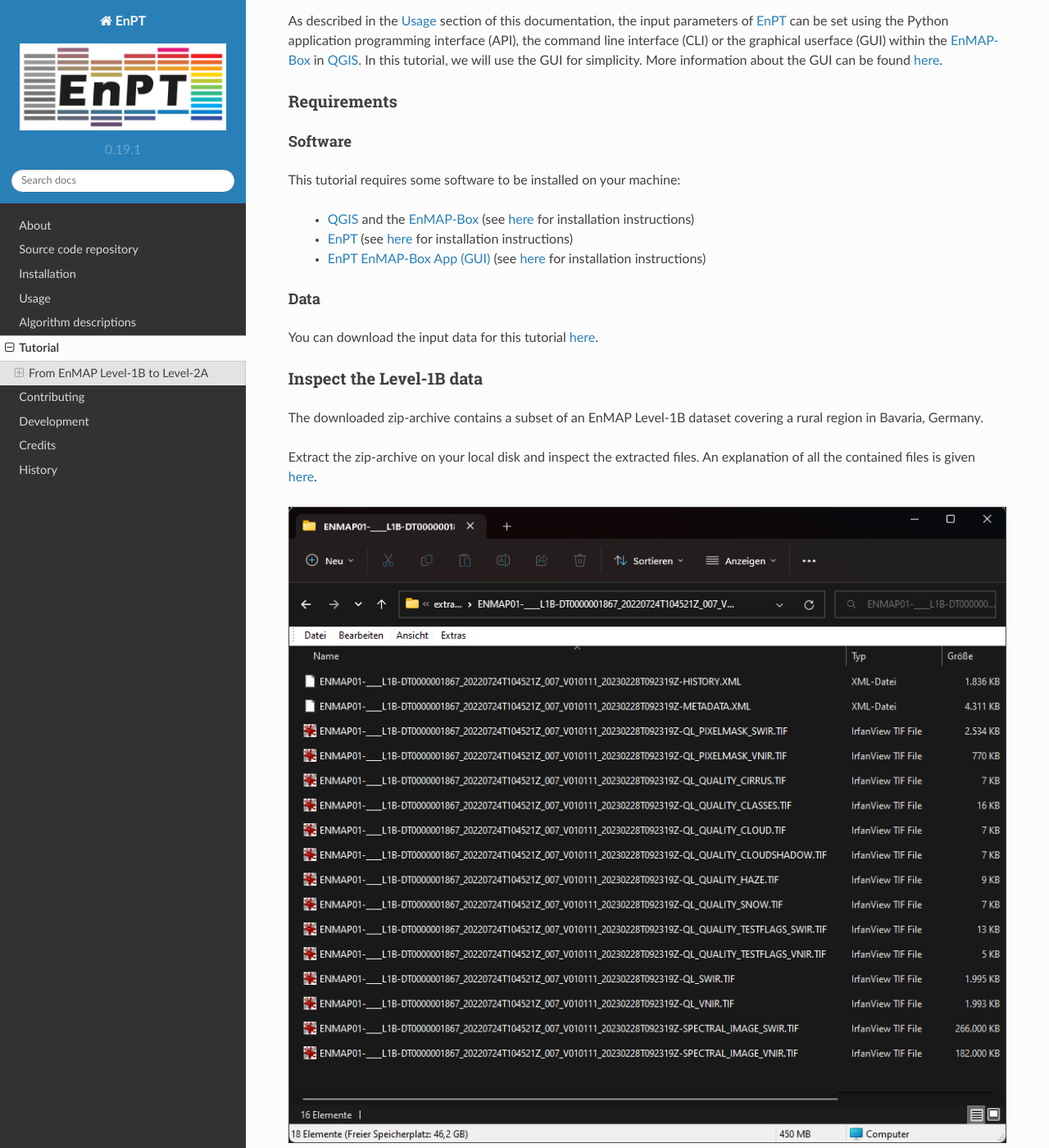
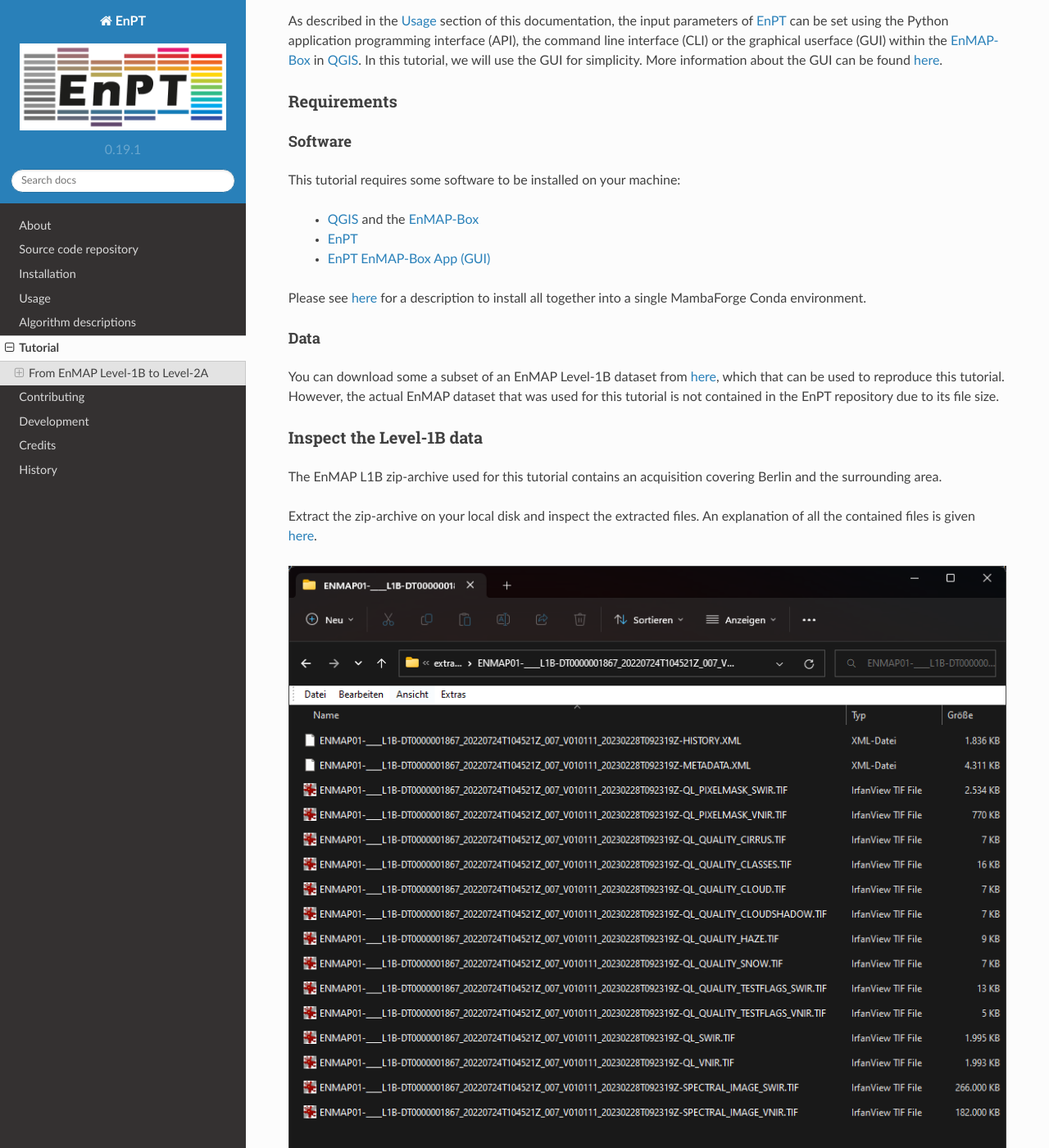
Before and after one commit to GFZ/enpt, a Sphinx documentation site: the page built from docs/tutorial.rst, in a window 1280 px wide and 1400 px high, scrolled down 274 px. Shown: the whole window at 82% size. Built offline with Sphinx 7.4.7 and the Read the Docs theme 2.0.0, drawn with Linux system fonts in a browser that asks for light colours; pages that are not in the unit, such as notebooks, are missing from menus; some of the changed text lies outside the part shown.

Commit message:
Final revisions.
Signed-off-by: Daniel Scheffler <danschef@gfz-potsdam.de>

```diff
--- a/docs/tutorial.rst
+++ b/docs/tutorial.rst
@@ -29,13 +29,11 @@
 This tutorial requires some software to be installed on your machine:
 
     - QGIS_ and the EnMAP-Box_
-      (see `here <https://enmap-box.readthedocs.io/en/latest/usr_section/usr_installation.html>`__
-      for installation instructions)
-    - EnPT_ (see `here <https://enmap.git-pages.gfz-potsdam.de/GFZ_Tools_EnMAP_BOX/EnPT/doc/installation.html>`__
-      for installation instructions)
-    - `EnPT EnMAP-Box App (GUI)`_ (see `here
-      <https://enmap.git-pages.gfz-potsdam.de/GFZ_Tools_EnMAP_BOX/enpt_enmapboxapp/doc/installation.html>`__
-      for installation instructions)
+    - EnPT_
+    - `EnPT EnMAP-Box App (GUI)`_
+
+Please see `here <https://enmap.git-pages.gfz-potsdam.de/GFZ_Tools_EnMAP_BOX/EnPT/doc/installation.html#installing-enpt-along-with-qgis-and-the-enmap-box-backend-gui>`__
+for a description to install all together into a single MambaForge Conda environment.
 
 .. _`EnPT EnMAP-Box App (GUI)`: https://git.gfz-potsdam.de/EnMAP/GFZ_Tools_EnMAP_BOX/enpt_enmapboxapp
 
@@ -43,23 +41,28 @@
 Data
 """"
 
-You can download the input data for this tutorial
+You can download some a subset of an EnMAP Level-1B dataset from
 `here <https://git.gfz-potsdam.de/EnMAP/GFZ_Tools_EnMAP_BOX/EnPT/-/tree/master/tests/data/
-EnMAP_Level_1B/ENMAP01-____L1B-DT000000987_20130205T105307Z_001_V000101_20190426T143700Z__rows0-99.zip>`__.
+EnMAP_Level_1B/ENMAP01-____L1B-DT000000987_20130205T105307Z_001_V000101_20190426T143700Z__rows0-99.zip>`__,
+which that can be used to reproduce this tutorial. However, the actual EnMAP dataset that was used for this tutorial is
+not contained in the EnPT repository due to its file size.
 
 Inspect the Level-1B data
 -------------------------
 
-The downloaded zip-archive contains a subset of an EnMAP Level-1B dataset covering a rural region in Bavaria, Germany.
+The EnMAP L1B zip-archive used for this tutorial contains an acquisition covering Berlin and the surrounding area.
 
 Extract the zip-archive on your local disk and inspect the extracted files. An explanation of all the contained files
-is given `here <https://git.gfz-potsdam.de/EnMAP/GFZ_Tools_EnMAP_BOX/EnPT/-/tree/master/tests/data/>`__.
+is given `here <https://enmap.git-pages.gfz-potsdam.de/GFZ_Tools_EnMAP_BOX/EnPT/doc/algorithm_descriptions.html#enmap-level-1b-data-reader>`__.
 
 .. image:: img/tut__contents_test_dataset.png
 
 .. note::
 
     The contents of this zip-archive may change in future.
+
+    Depending on the data format in which the Level-1B data was ordered from the ground segment,
+    the raster data may also have different file extensions such as :file:`*.BSQ`.
 
 
 Open QGIS_, start the EnMAP-Box_ and load the :file:`ENMAP*L1B*-SPECTRAL_IMAGE_VNIR.TIF` and
```
Also changed, not shown: other parts of docs/tutorial.rst (+2 -2 lines).
